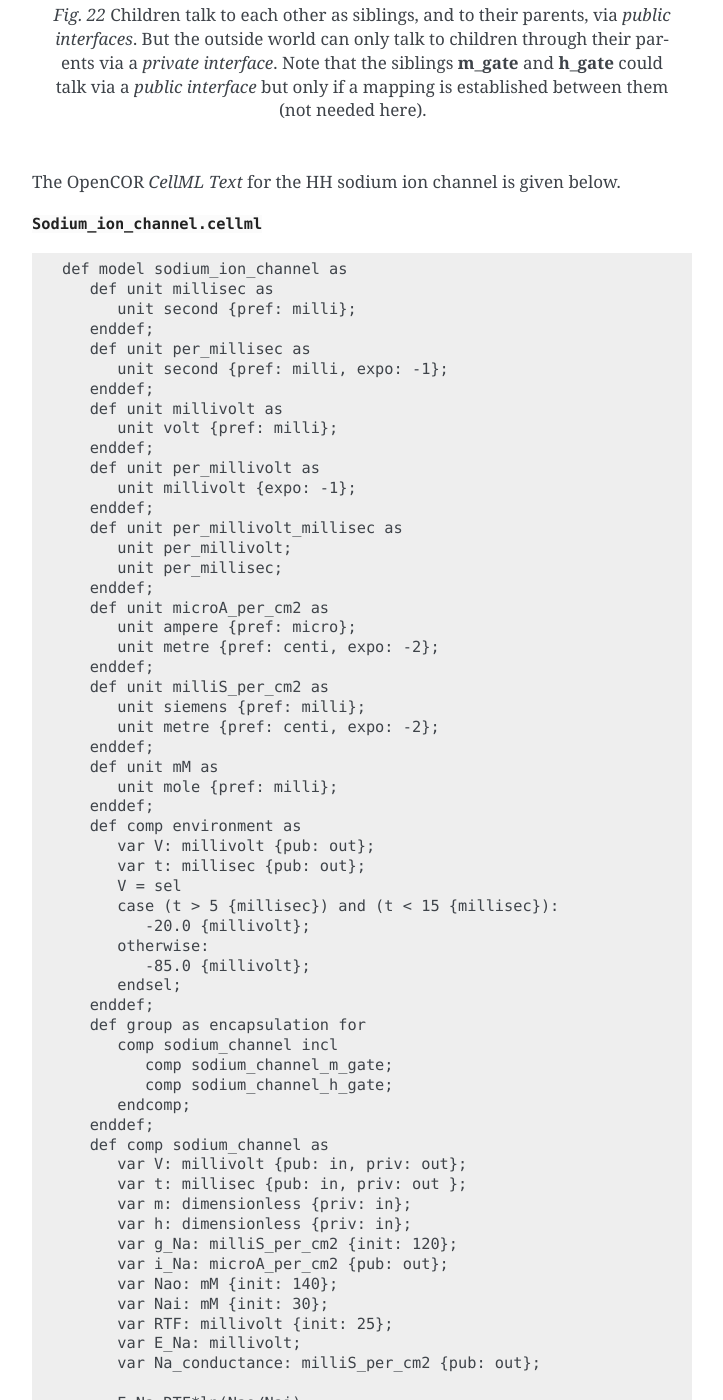
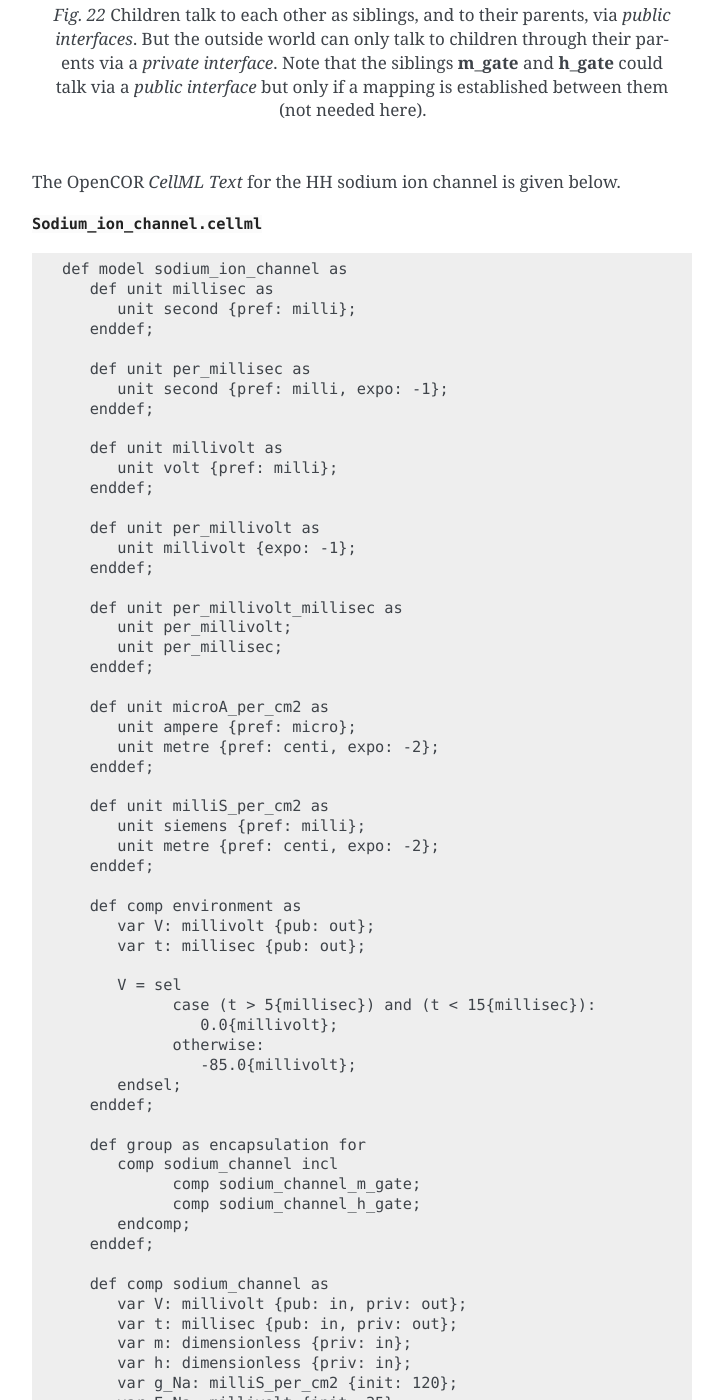
Before and after one commit to ABI-Tutorials/CellML-OpenCOR-PMR, a Sphinx documentation site: the page built from source/cellml_encaps_and_inter.rst, in a window 1280 px wide and 1400 px high, scrolled down 1782 px. Shown: the whole window, without its empty margins (388-1111 px from the left). Built offline with Sphinx 7.4.7, drawn with Linux system fonts in a browser that asks for light colours; pages that are not in the unit, such as notebooks, are missing from menus; some of the changed text lies outside the part shown.

Commit message:
Corrected the cellml text in the sodium channel tutorial

```diff
--- a/source/cellml_encaps_and_inter.rst
+++ b/source/cellml_encaps_and_inter.rst
@@ -93,99 +93,109 @@
       def unit millisec as
          unit second {pref: milli};
       enddef;
+
       def unit per_millisec as
          unit second {pref: milli, expo: -1};
       enddef;
+
       def unit millivolt as
          unit volt {pref: milli};
       enddef;
+
       def unit per_millivolt as
          unit millivolt {expo: -1};
       enddef;
+
       def unit per_millivolt_millisec as
          unit per_millivolt;
          unit per_millisec;
       enddef;
+
       def unit microA_per_cm2 as
          unit ampere {pref: micro};
          unit metre {pref: centi, expo: -2};
       enddef;
+
       def unit milliS_per_cm2 as
          unit siemens {pref: milli};
          unit metre {pref: centi, expo: -2};
       enddef;
-      def unit mM as
-         unit mole {pref: milli};
-      enddef;
+
       def comp environment as
          var V: millivolt {pub: out};
          var t: millisec {pub: out};
+
          V = sel
-         case (t > 5 {millisec}) and (t < 15 {millisec}):
-            -20.0 {millivolt};
-         otherwise:
-            -85.0 {millivolt};
+               case (t > 5{millisec}) and (t < 15{millisec}):
+                  0.0{millivolt};
+               otherwise:
+                  -85.0{millivolt};
          endsel;
       enddef;
+
       def group as encapsulation for
          comp sodium_channel incl
-            comp sodium_channel_m_gate;
-            comp sodium_channel_h_gate;
+               comp sodium_channel_m_gate;
+               comp sodium_channel_h_gate;
          endcomp;
       enddef;
+
       def comp sodium_channel as
          var V: millivolt {pub: in, priv: out};
-         var t: millisec {pub: in, priv: out };
+         var t: millisec {pub: in, priv: out};
          var m: dimensionless {priv: in};
          var h: dimensionless {priv: in};
          var g_Na: milliS_per_cm2 {init: 120};
+         var E_Na: millivolt {init: 35};
+         var Na_conductance: milliS_per_cm2 {pub: out};
          var i_Na: microA_per_cm2 {pub: out};
-         var Nao: mM {init: 140};
-         var Nai: mM {init: 30};
-         var RTF: millivolt {init: 25};
-         var E_Na: millivolt;
-         var Na_conductance: milliS_per_cm2 {pub: out};
 
-         E_Na=RTF*ln(Nao/Nai);
          Na_conductance = g_Na*pow(m, 3{dimensionless})*h;
-         i_Na= Na_conductance*(V-E_Na);
+         i_Na = Na_conductance*(V-E_Na);
       enddef;
+
       def comp sodium_channel_m_gate as
          var V: millivolt {pub: in};
          var t: millisec {pub: in};
          var alpha_m: per_millisec;
          var beta_m: per_millisec;
          var m: dimensionless {init: 0.05, pub: out};
-         alpha_m = 0.1{per_millivolt_millisec}*(V+25{millivolt})
-            /(exp((V+25{millivolt})/10{millivolt})-1{dimensionless});
-         beta_m = 4{per_millisec}*exp(V/18{millivolt});
+
+         alpha_m = -0.1{per_millivolt_millisec}*(V+50{millivolt})/(exp(-(V+50{millivolt})/10{millivolt})-1{dimensionless});
+         beta_m = 4{per_millisec}*exp(-(V+75{millivolt})/18{millivolt});
          ode(m, t) = alpha_m*(1{dimensionless}-m)-beta_m*m;
       enddef;
+
       def comp sodium_channel_h_gate as
          var V: millivolt {pub: in};
          var t: millisec {pub: in};
          var alpha_h: per_millisec;
          var beta_h: per_millisec;
          var h: dimensionless {init: 0.6, pub: out};
-         alpha_h = 0.07{per_millisec}*exp(V/20{millivolt});
-         beta_h = 1{per_millisec}/(exp((V+30{millivolt})/10{millivolt})+1{dimensionless});
+
+         alpha_h = 0.07{per_millisec}*exp(-(V+75{millivolt})/20{millivolt});
+         beta_h = 1{per_millisec}/(exp(-(V+45{millivolt})/10{millivolt})+1{dimensionless});
          ode(h, t) = alpha_h*(1{dimensionless}-h)-beta_h*h;
       enddef;
-      def map between environment and sodium_channel for
+
+      def map between sodium_channel and environment for
          vars V and V;
          vars t and t;
       enddef;
+
       def map between sodium_channel and sodium_channel_m_gate for
          vars V and V;
          vars t and t;
          vars m and m;
       enddef;
+
       def map between sodium_channel and sodium_channel_h_gate for
          vars V and V;
          vars t and t;
          vars h and h;
       enddef;
    enddef;
+
 
 The results of the OpenCOR computation, with *Ending point* 40 and
 *Point interval* 0.1, are shown in :numref:`ocr_tut_kin_na_ch_vs` with plots :math:`V\left( t \right)`, :math:`m\left( t \right)`,
```
Also changed, not shown: 1 other file.
